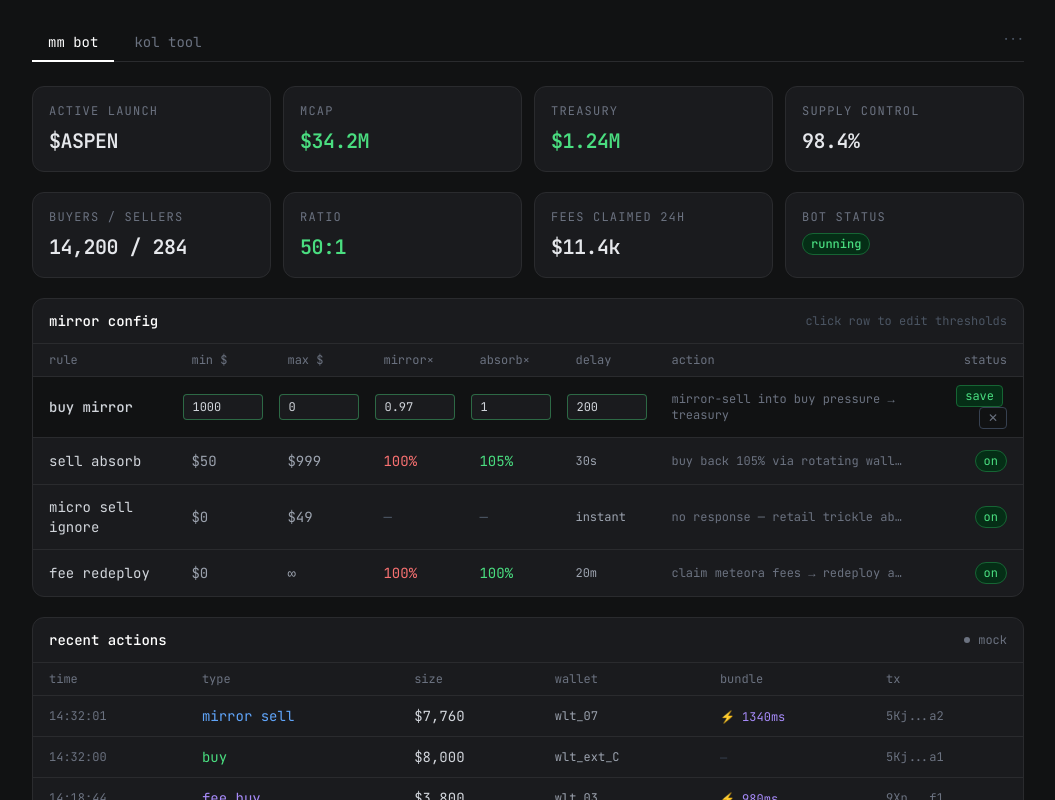
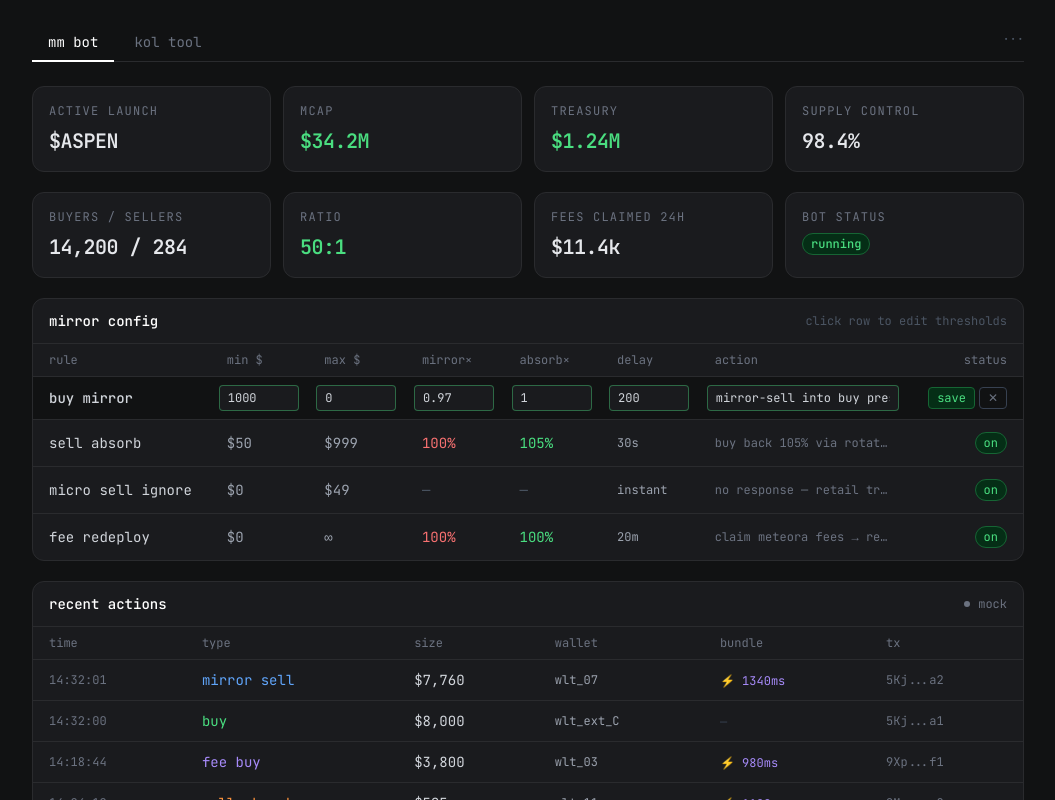
Before and after one commit to hsn753/mm-dashboard, a React (Vite) app: page / in a window 1280 px wide. Both pictures are taken after a click on the element 640 px from the left and 400 px from the top of the page. Shown: the top 800 px of the page, without its empty margins (112-1167 px from the left). Built offline with nearby package versions, Linux system fonts and the light colour scheme; no server answers.

Commit message:
fix: editable action field in mirror config

```diff
--- a/src/components/MMTab.tsx
+++ b/src/components/MMTab.tsx
@@ -114,7 +114,14 @@ export default function MMTab() {
                         />
                       </td>
                     ))}
-                    <td className="px-4 py-2 text-[#6b7280] text-xs">{rule.action}</td>
+                    <td className="px-2 py-2">
+                      <input
+                        type="text"
+                        value={editDraft.action ?? ''}
+                        onChange={(e) => setEditDraft((d) => ({ ...d, action: e.target.value }))}
+                        className="w-48 bg-[#1a1b1e] border border-[#4ade80]/40 rounded px-2 py-1 text-xs text-[#d1d5db] outline-none focus:border-[#4ade80]"
+                      />
+                    </td>
                     <td className="px-4 py-2 text-right">
                       <button onClick={saveEdit} className="text-xs px-2 py-0.5 rounded border border-[#166534] bg-[#052e16] text-[#4ade80] mr-1">save</button>
                       <button onClick={() => setEditingRule(null)} className="text-xs px-2 py-0.5 rounded border border-[#374151] text-[#6b7280]">✕</button>
```
